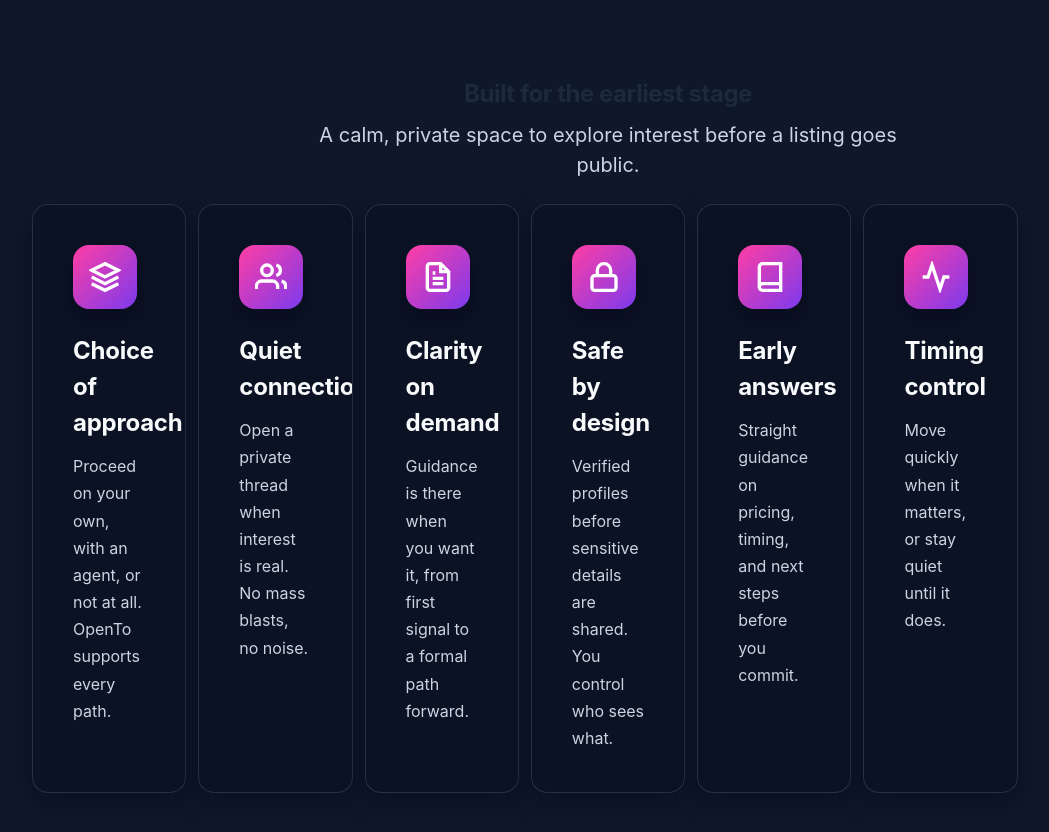
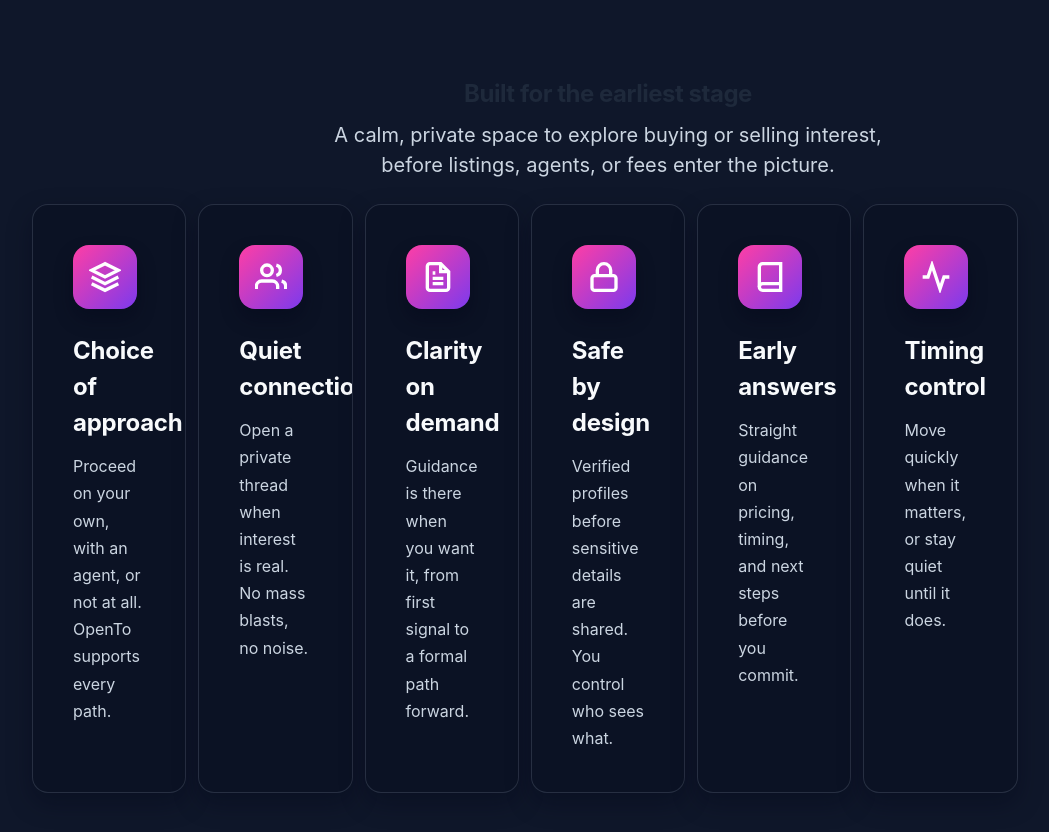
Before and after one commit to thomas-ryan-crosby/funk-brokers, a React (Vite) app: page / in a window 1280 px wide. Shown: the part 900-1732 px from the top of the page, without its empty margins (32-1081 px from the left). Built offline with nearby package versions, Linux system fonts and the light colour scheme; no server answers.

Commit message:
Update landing subtitle messaging
Replace the features subtitle to emphasize buying/selling interest before listings, agents, or fees.

Co-authored-by: Cursor <cursoragent@cursor.com>

```diff
--- a/src/pages/Landing.jsx
+++ b/src/pages/Landing.jsx
@@ -120,7 +120,7 @@ const Landing = () => {
           <div className="section-header">
             <h2 className="section-title">Built for the earliest stage</h2>
             <p className="section-subtitle">
-              A calm, private space to explore interest before a listing goes public.
+              A calm, private space to explore buying or selling interest, before listings, agents, or fees enter the picture.
             </p>
           </div>
           <div className="features-grid">
```
